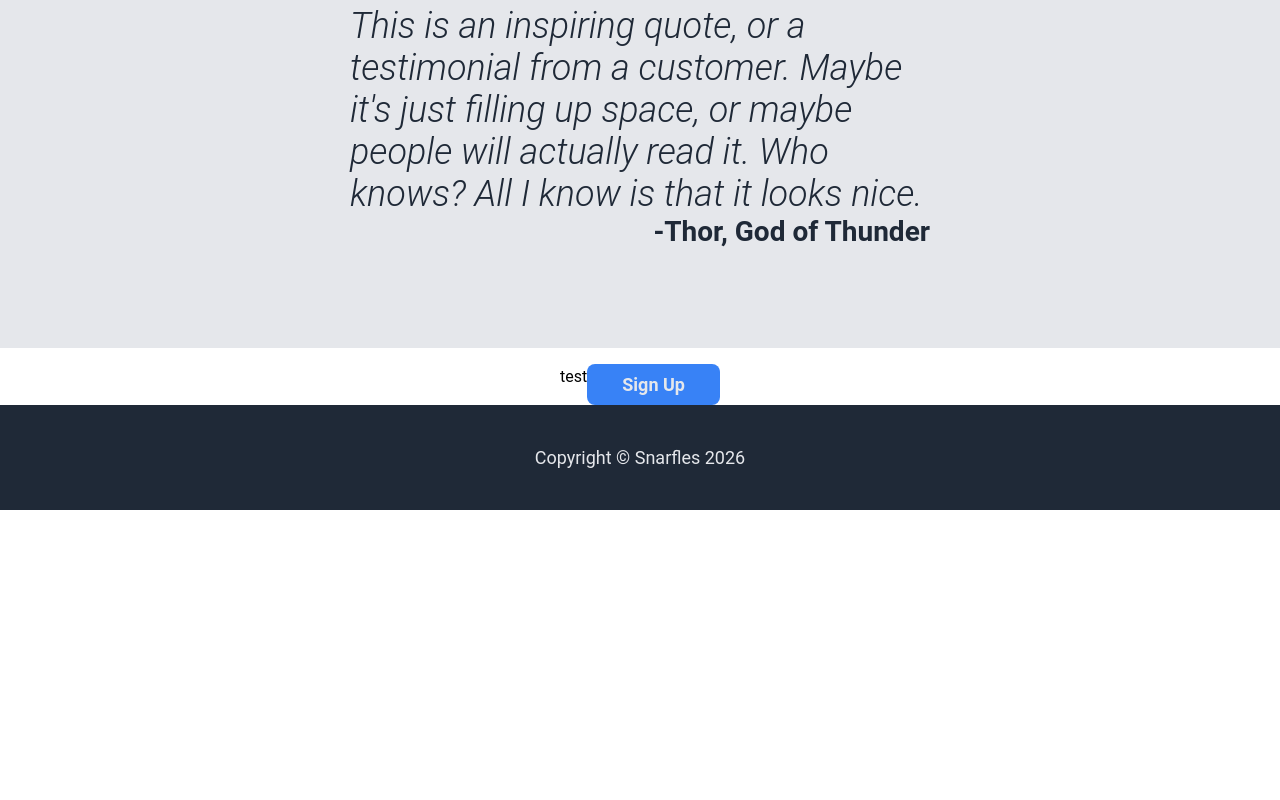
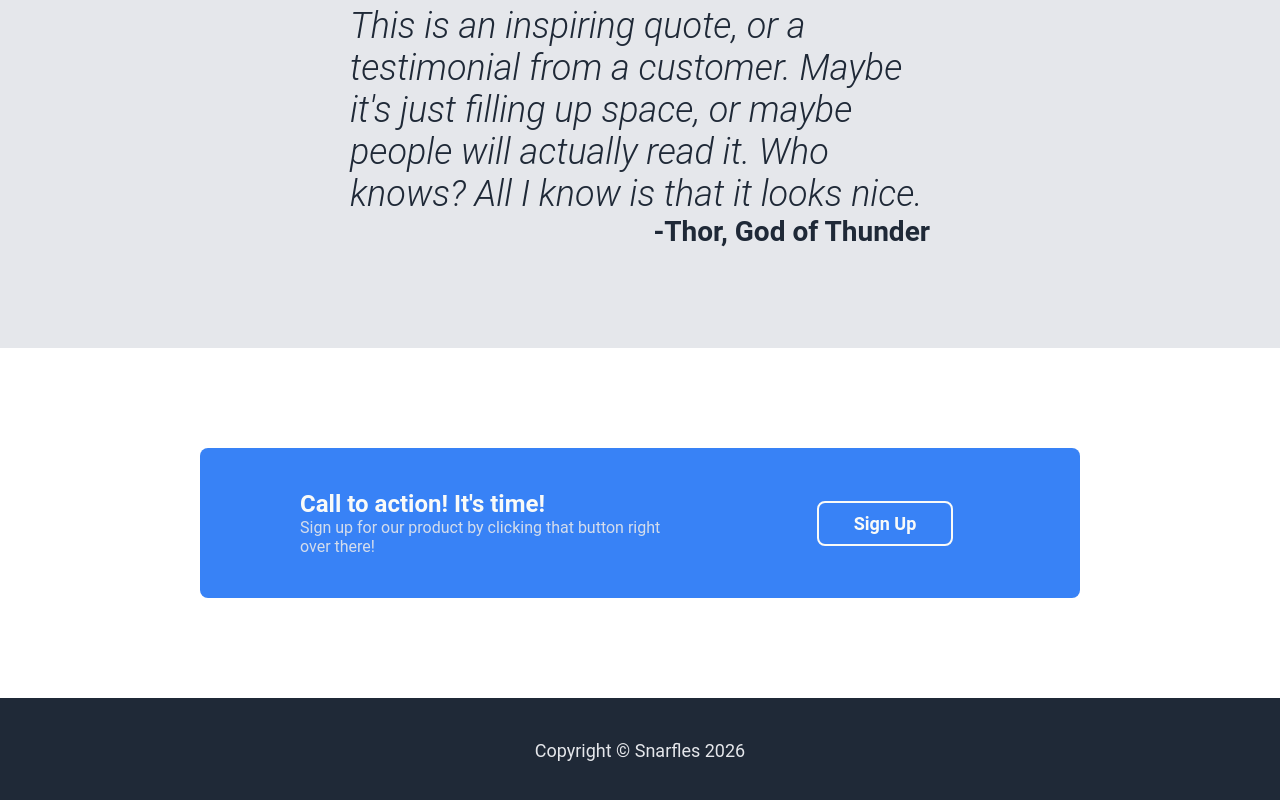
Before and after one commit to mistersnarfles/landing-page, a plain HTML site: page index.html in a window 1280 px wide. Shown: the part 902-1702 px from the top of the page. Before the commit the page ends 1412 px from the top, so only its background shows below. Drawn offline with Linux system fonts and the light colour scheme.

Commit message:
finished projced

```diff
--- a/index.html
+++ b/index.html
@@ -57,13 +57,15 @@
             </em>
             <p class="author">-Thor, God of Thunder</p>
         </div>
-        <div class="fourth">test
+        <div class="fourth">
             <div class="ad">
                 <div class="ad-text">
-                    <p></p>
-                    <p></p>
+                    <p class="ad-first">Call to action! It's time!</p>
+                    <p class="ad-second">Sign up for our product by clicking that button right over there!</p>
                 </div>
-                <button>Sign Up</button>
+                <div class="ad-button-containter">
+                    <button class="ad-button">Sign Up</button>
+                </div>
             </div>
         </div>
     </div>
--- a/style.css
+++ b/style.css
@@ -80,7 +80,7 @@ h1 {
     font-weight: 900;
 }
 
-button {
+.button-one {
     background-color: #3882F6;
     border-radius: 8px;
     border-style: hidden;
@@ -142,6 +142,7 @@ button {
     align-items: center;
     justify-content: center;
     padding: 100px 350px;
+    flex: 1;
 }
 
 .quote {
@@ -163,4 +164,57 @@ button {
     display: flex;
     align-items: center;
     justify-content: center;
+    padding: 100px 200px;
+    flex: 1;
 }
+
+.ad {
+    display: flex;
+    background-color: #3882F6;
+    border-radius: 8px;
+    border-style: hidden;
+    justify-content: center;
+    align-items: center;
+    width: 1000px;
+    height: 150px;
+}
+
+.ad-text {
+    display: flex;
+    flex-direction: column;
+    flex: 1;
+    padding-left: 100px;
+    padding-right: -100px;
+}
+
+.ad-button {
+    border-color: #F9FAF8;
+    border-style: solid;
+    border-radius: 8px;
+    background-color: #3882F6;
+    color: #F9FAF8;
+    padding: 10px 35px;
+    font-weight: 700;
+    font-size: 18px;
+    font-family: Roboto;
+}
+
+.ad-button-containter {
+    display: flex;
+    justify-content: center;
+    align-items: center;
+    flex: 1;
+}
+
+.ad-first {
+    margin: 0;
+    color: #F9FAF8;
+    font-size: 24px;
+    font-weight: 600;
+}
+
+.ad-second {
+    margin: 0;
+    color: #e5e7ebe6;
+    font-size: 16px;
+}
```
